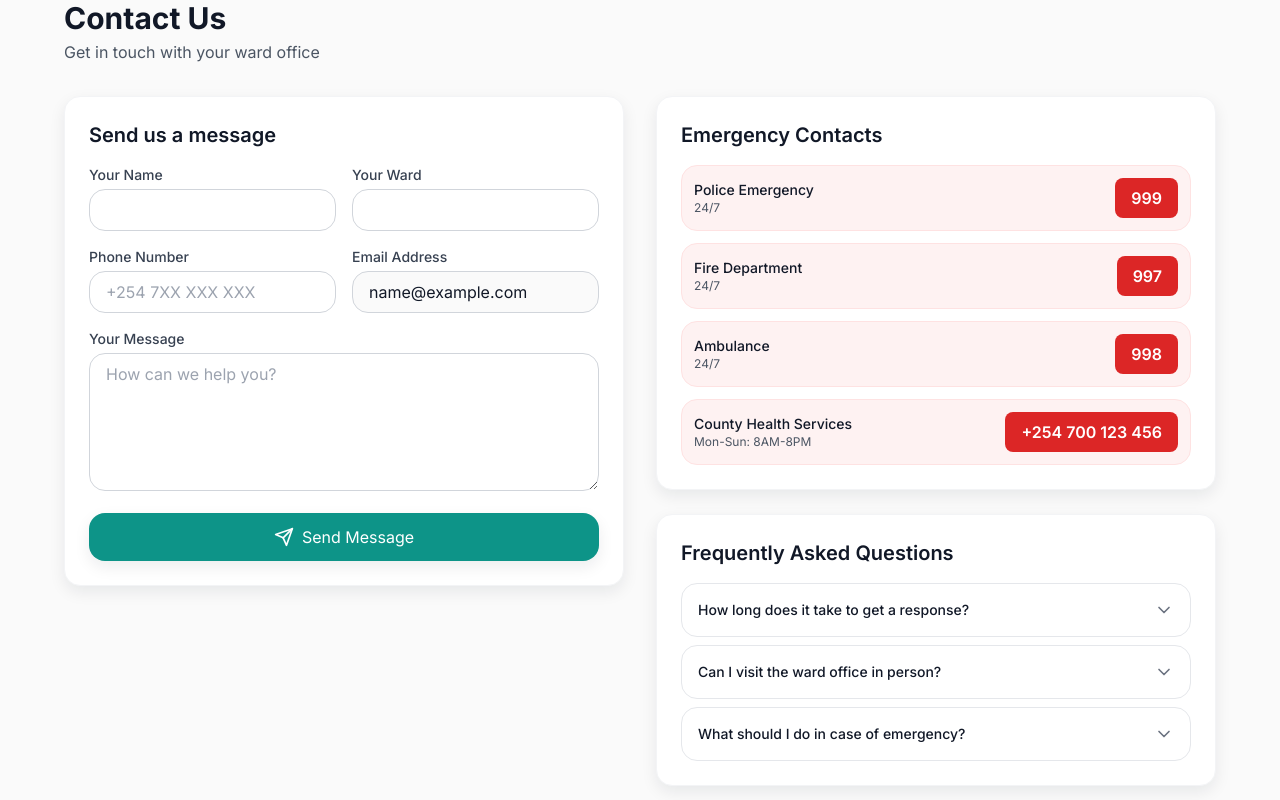
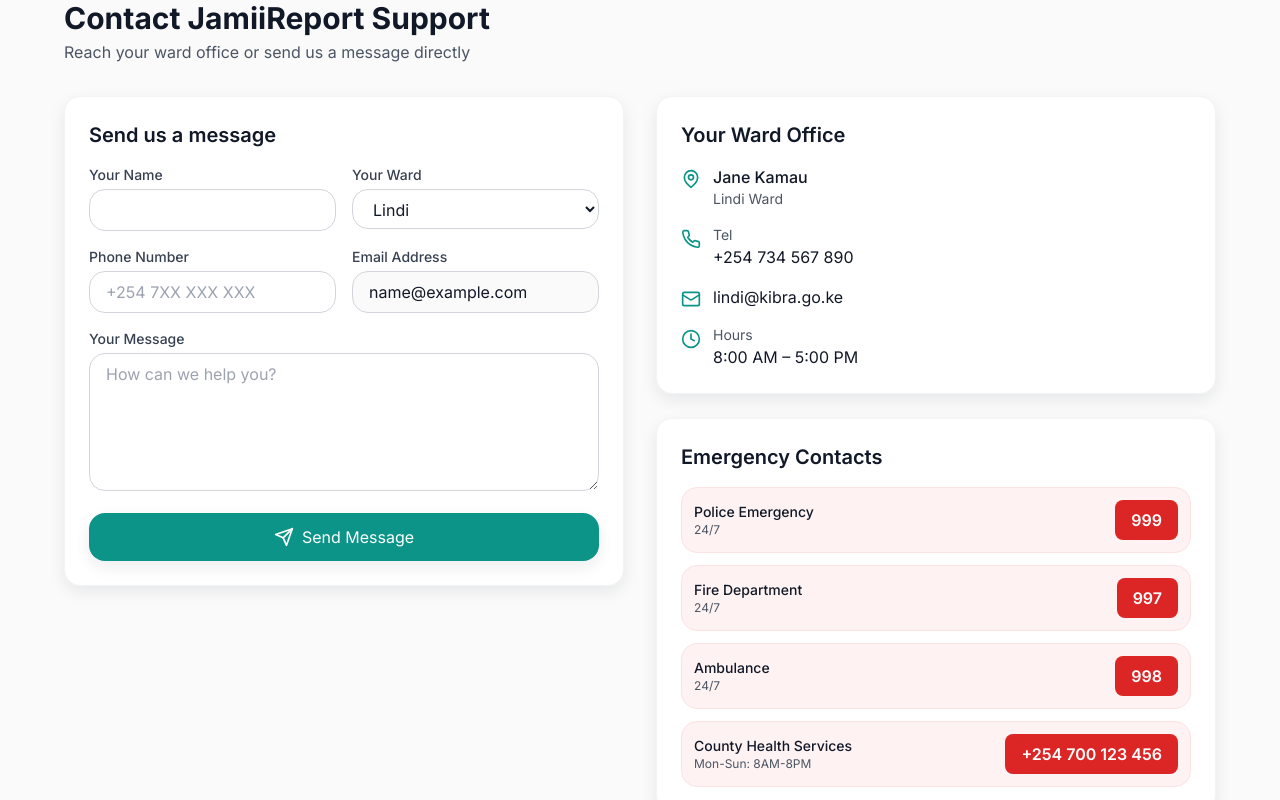
Before and after one commit to Makandi-23/jam11report, a React (Vite) app: page /contact in a window 1280 px wide. Shown: the top 800 px of the page. Built offline with nearby package versions, Linux system fonts and the light colour scheme; no server answers; sample sign-in values are in the browser's storage; what miragejs would draw is missing.

Commit message:
Updated ContactPage.tsx

```diff
--- a/src/pages/AdminWardInsightsPage.tsx
+++ b/src/pages/AdminWardInsightsPage.tsx
@@ -1,19 +1,13 @@
 import React, { useState, useEffect, useRef } from 'react';
 import { motion } from 'framer-motion';
 import {
-  Search, Calendar, Filter, Download, FileImage, FileText,
+  Search, Filter, FileImage, FileText,
   ArrowUpDown, TrendingUp, AlertTriangle, CheckCircle, X
 } from 'lucide-react';
 import { PieChart, Pie, Cell, ResponsiveContainer, Tooltip, Legend } from 'recharts';
 import { useI18n } from '../contexts/I18nContext';
-import { createClient } from '@supabase/supabase-js';
 import html2canvas from 'html2canvas';
 import jsPDF from 'jspdf';
-
-const supabase = createClient(
-  import.meta.env.VITE_SUPABASE_URL,
-  import.meta.env.VITE_SUPABASE_ANON_KEY
-);
 
 interface WardData {
   ward: string;
@@ -25,7 +19,11 @@ interface WardData {
 }
 
 const WARD_COLORS = [
-  '#0d9488', '#14b8a6', '#2dd4bf', '#5eead4', '#99f6e4', '#ccfbf1'
+  '#0d9488',
+  '#EAB308',
+  '#3B82F6',
+  '#10B981',
+  '#374151'
 ];
 
 export default function AdminWardInsightsPage() {
@@ -51,31 +49,51 @@ export default function AdminWardInsightsPage() {
 
   const fetchWardData = async () => {
     try {
-      const wards = ['Makongeni', 'Bombolulu', 'Kisauni', 'Changamwe', 'Likoni', 'Nyali'];
-      const data: WardData[] = [];
+      const wardsData: WardData[] = [
+        {
+          ward: 'Laini Saba',
+          total: 187,
+          active: 45,
+          resolved: 128,
+          urgent: 14,
+          heatIndex: 'high'
+        },
+        {
+          ward: 'Makina',
+          total: 165,
+          active: 52,
+          resolved: 98,
+          urgent: 15,
+          heatIndex: 'high'
+        },
+        {
+          ward: 'Lindi',
+          total: 124,
+          active: 38,
+          resolved: 78,
+          urgent: 8,
+          heatIndex: 'medium'
+        },
+        {
+          ward: 'Sarang\'ombe',
+          total: 98,
+          active: 22,
+          resolved: 68,
+          urgent: 8,
+          heatIndex: 'medium'
+        },
+        {
+          ward: 'Woodley/Kenyatta Golf Course',
+          total: 76,
+          active: 18,
+          resolved: 54,
+          urgent: 4,
+          heatIndex: 'low'
+        }
+      ];
 
-      for (const ward of wards) {
-        const total = Math.floor(Math.random() * 150) + 50;
-        const resolved = Math.floor(total * (Math.random() * 0.4 + 0.3));
-        const active = Math.floor((total - resolved) * 0.7);
-        const urgent = Math.floor(Math.random() * 20) + 5;
-
-        let heatIndex: 'low' | 'medium' | 'high' = 'low';
-        if (urgent > 15 || active > 50) heatIndex = 'high';
-        else if (urgent > 10 || active > 30) heatIndex = 'medium';
-
-        data.push({
-          ward,
-          total,
-          active,
-          resolved,
-          urgent,
-          heatIndex
-        });
-      }
-
-      setWardData(data);
-      setFilteredData(data);
+      setWardData(wardsData);
+      setFilteredData(wardsData);
     } catch (error) {
       console.error('Error fetching ward data:', error);
     } finally {
@@ -211,7 +229,7 @@ export default function AdminWardInsightsPage() {
             {language === 'en' ? 'Ward Insights' : 'Maarifa ya Kata'}
           </h1>
           <p className="text-gray-600 mt-1">
-            {language === 'en' ? 'Data-driven insights across all wards' : 'Maarifa yanayotegemea data katika kata zote'}
+            {language === 'en' ? 'Visual overview of reports across Kibra\'s wards' : 'Muonekano wa ripoti katika kata za Kibra'}
           </p>
         </div>
         <div className="flex gap-3">
@@ -342,28 +360,47 @@ export default function AdminWardInsightsPage() {
           <motion.div
             initial={{ opacity: 0, x: -20 }}
             animate={{ opacity: 1, x: 0 }}
-            className="lg:col-span-2 bg-white rounded-2xl shadow-md p-6 border border-gray-100"
+            className="lg:col-span-2 bg-white rounded-2xl shadow-md p-6 border border-gray-100 hover:shadow-lg hover:shadow-teal-100 transition-all duration-300"
           >
-            <h2 className="text-xl font-bold text-gray-900 mb-4">
+            <h2 className="text-xl font-bold text-gray-900 mb-6">
               {language === 'en' ? 'Reports by Ward' : 'Ripoti kwa Kata'}
             </h2>
-            <ResponsiveContainer width="100%" height={300}>
+            <ResponsiveContainer width="100%" height={320}>
               <PieChart>
                 <Pie
                   data={chartData}
                   cx="50%"
                   cy="50%"
-                  innerRadius={60}
-                  outerRadius={100}
-                  paddingAngle={2}
+                  innerRadius={70}
+                  outerRadius={110}
+                  paddingAngle={3}
                   dataKey="value"
-                  label={({ name, percent }) => `${name} ${(percent * 100).toFixed(0)}%`}
+                  label={({ name, percent }) => `${name}: ${(percent * 100).toFixed(0)}%`}
+                  labelLine={true}
                 >
                   {chartData.map((entry, index) => (
                     <Cell key={`cell-${index}`} fill={WARD_COLORS[index % WARD_COLORS.length]} />
                   ))}
                 </Pie>
-                <Tooltip />
+                <Tooltip
+                  contentStyle={{
+                    backgroundColor: 'white',
+                    border: '1px solid #e5e7eb',
+                    borderRadius: '12px',
+                    padding: '8px 12px',
+                    boxShadow: '0 4px 6px rgba(0,0,0,0.1)'
+                  }}
+                />
+                <Legend
+                  verticalAlign="bottom"
+                  height={36}
+                  iconType="circle"
+                  formatter={(value, entry: any) => (
+                    <span style={{ color: '#374151', fontSize: '13px', fontWeight: 500 }}>
+                      {value}: {entry.payload.value}
+                    </span>
+                  )}
+                />
               </PieChart>
             </ResponsiveContainer>
           </motion.div>
--- a/src/pages/ContactPage.tsx
+++ b/src/pages/ContactPage.tsx
@@ -1,4 +1,5 @@
 import React, { useState } from 'react';
+import { motion } from 'framer-motion';
 import { Mail, Phone, Clock, MapPin, Send, CheckCircle, AlertCircle, ChevronDown, ChevronUp } from 'lucide-react';
 import { useI18n } from '../contexts/I18nContext';
 import { useAuth } from '../contexts/AuthContext';
@@ -12,41 +13,35 @@ interface ContactFormData {
 }
 
 const wardContacts = {
-  makongeni: {
+  'laini saba': {
     name: 'Grace Mwangi',
     phone: '+254 712 345 678',
-    email: 'makongeni@mombasa.go.ke',
-    hours: 'Mon-Fri: 8AM-5PM'
+    email: 'lainisaba@kibra.go.ke',
+    hours: '8:00 AM – 5:00 PM'
   },
-  bombolulu: {
+  makina: {
     name: 'Hassan Omar',
     phone: '+254 723 456 789',
-    email: 'bombolulu@mombasa.go.ke',
-    hours: 'Mon-Fri: 8AM-5PM'
+    email: 'makina@kibra.go.ke',
+    hours: '8:00 AM – 5:00 PM'
   },
-  kisauni: {
+  lindi: {
     name: 'Jane Kamau',
     phone: '+254 734 567 890',
-    email: 'kisauni@mombasa.go.ke',
-    hours: 'Mon-Fri: 8AM-5PM'
+    email: 'lindi@kibra.go.ke',
+    hours: '8:00 AM – 5:00 PM'
   },
-  changamwe: {
+  "sarang'ombe": {
     name: 'Peter Ochieng',
     phone: '+254 745 678 901',
-    email: 'changamwe@mombasa.go.ke',
-    hours: 'Mon-Fri: 8AM-5PM'
+    email: 'sarangombe@kibra.go.ke',
+    hours: '8:00 AM – 5:00 PM'
   },
-  likoni: {
+  'woodley/kenyatta golf course': {
     name: 'Fatuma Ali',
     phone: '+254 756 789 012',
-    email: 'likoni@mombasa.go.ke',
-    hours: 'Mon-Fri: 8AM-5PM'
-  },
-  nyali: {
-    name: 'John Kariuki',
-    phone: '+254 767 890 123',
-    email: 'nyali@mombasa.go.ke',
-    hours: 'Mon-Fri: 8AM-5PM'
+    email: 'woodley@kibra.go.ke',
+    hours: '8:00 AM – 5:00 PM'
   }
 };
 
@@ -79,22 +74,22 @@ const emergencyContacts = [
 
 const faqs = [
   {
-    question_en: 'How long does it take to get a response?',
-    question_sw: 'Inachukua muda gani kupata jibu?',
-    answer_en: 'We typically respond to all inquiries within 24-48 hours during business days.',
-    answer_sw: 'Kwa kawaida tunajibu maswali yote ndani ya masaa 24-48 wakati wa siku za kazi.'
+    question_en: 'How can I track my report?',
+    question_sw: 'Ninawezaje kufuatilia ripoti yangu?',
+    answer_en: 'Once you submit a report, you can track its status from your Dashboard under "My Reports". You\'ll receive updates when the status changes.',
+    answer_sw: 'Ukisha wasilisha ripoti, unaweza kufuatilia hali yake kutoka kwa Dashibodi yako chini ya "Ripoti Zangu". Utapokea masasisho wakati hali inabadilika.'
+  },
+  {
+    question_en: 'How are issues prioritized?',
+    question_sw: 'Masuala yanawekwaje kipaumbele?',
+    answer_en: 'Issues are prioritized based on urgency, community votes, and impact. Emergency issues like security threats are handled immediately.',
+    answer_sw: 'Masuala yanawekwa kipaumbele kulingana na dharura, kura za jamii, na athari. Masuala ya dharura kama vitisho vya usalama vinashughulikiwa mara moja.'
   },
   {
     question_en: 'Can I visit the ward office in person?',
     question_sw: 'Je, naweza kutembelea ofisi ya kata mimi mwenyewe?',
     answer_en: 'Yes, our offices are open Monday to Friday, 8AM-5PM. We recommend calling ahead to schedule an appointment.',
     answer_sw: 'Ndiyo, ofisi zetu zinafunguliwa Jumatatu hadi Ijumaa, 8AM-5PM. Tunapendekeza kupiga simu kabla ya kuja kuweka miadi.'
-  },
-  {
-    question_en: 'What should I do in case of emergency?',
-    question_sw: 'Nifanye nini ikiwa ni dharura?',
-    answer_en: 'For emergencies, please call the appropriate emergency number listed on this page. For urgent but non-emergency issues, you can report through our app.',
-    answer_sw: 'Kwa dharura, tafadhali piga simu nambari ya dharura inayofaa iliyoorodheshwa kwenye ukurasa huu. Kwa masuala ya haraka lakini si dharura, unaweza kuripoti kupitia programu yetu.'
   }
 ];
 
@@ -103,7 +98,7 @@ export default function ContactPage() {
   const { user } = useAuth();
   const [formData, setFormData] = useState<ContactFormData>({
     name: user?.user_metadata?.full_name || '',
-    ward: user?.user_metadata?.ward || '',
+    ward: user?.user_metadata?.ward || 'Lindi',
     phone: '',
     email: user?.email || '',
     message: ''
@@ -114,6 +109,13 @@ export default function ContactPage() {
 
   const handleSubmit = async (e: React.FormEvent) => {
     e.preventDefault();
+
+    if (!formData.name || !formData.ward || !formData.phone || !formData.email || !formData.message) {
+      setSubmitStatus('error');
+      setTimeout(() => setSubmitStatus('idle'), 3000);
+      return;
+    }
+
     setSubmitting(true);
     setSubmitStatus('idle');
 
@@ -141,16 +143,20 @@ export default function ContactPage() {
     <div className="max-w-6xl mx-auto space-y-8">
       <div>
         <h1 className="text-3xl font-bold text-gray-900">
-          {language === 'en' ? 'Contact Us' : 'Wasiliana Nasi'}
+          {language === 'en' ? 'Contact JamiiReport Support' : 'Wasiliana na Msaada wa JamiiReport'}
         </h1>
         <p className="text-gray-600 mt-1">
-          {language === 'en' ? 'Get in touch with your ward office' : 'Wasiliana na ofisi ya kata yako'}
+          {language === 'en' ? 'Reach your ward office or send us a message directly' : 'Wasiliana na ofisi ya kata yako au tutumie ujumbe moja kwa moja'}
         </p>
       </div>
 
       <div className="grid grid-cols-1 lg:grid-cols-2 gap-8">
         <div className="space-y-6">
-          <div className="bg-white rounded-2xl shadow-md p-6 border border-gray-100">
+          <motion.div
+            initial={{ opacity: 0, y: 20 }}
+            animate={{ opacity: 1, y: 0 }}
+            className="bg-white rounded-2xl shadow-md p-6 border border-gray-100 hover:shadow-lg hover:shadow-teal-100 transition-all duration-300"
+          >
             <h2 className="text-xl font-semibold text-gray-900 mb-4">
               {language === 'en' ? 'Send us a message' : 'Tutumie ujumbe'}
             </h2>
@@ -173,14 +179,19 @@ export default function ContactPage() {
                   <label className="block text-sm font-medium text-gray-700 mb-1">
                     {language === 'en' ? 'Your Ward' : 'Kata Yako'}
                   </label>
-                  <input
-                    type="text"
+                  <select
                     required
                     value={formData.ward}
                     onChange={(e) => setFormData({ ...formData, ward: e.target.value })}
-                    className="w-full px-4 py-2 border border-gray-300 rounded-xl focus:outline-none focus:ring-2 focus:ring-teal-500"
+                    className="w-full px-4 py-2 border border-gray-300 rounded-xl focus:outline-none focus:ring-2 focus:ring-teal-500 bg-white"
                     disabled={!!user?.user_metadata?.ward}
-                  />
+                  >
+                    <option value="Lindi">Lindi</option>
+                    <option value="Makina">Makina</option>
+                    <option value="Woodley/Kenyatta Golf Course">Woodley/Kenyatta Golf Course</option>
+                    <option value="Sarang'ombe">Sarang'ombe</option>
+                    <option value="Laini Saba">Laini Saba</option>
+                  </select>
                 </div>
               </div>
 
@@ -228,21 +239,29 @@ export default function ContactPage() {
               </div>
 
               {submitStatus === 'success' && (
-                <div className="flex items-center gap-2 p-3 bg-green-50 text-green-700 rounded-xl border border-green-200">
+                <motion.div
+                  initial={{ opacity: 0, scale: 0.9 }}
+                  animate={{ opacity: 1, scale: 1 }}
+                  className="flex items-center gap-2 p-3 bg-green-50 text-green-700 rounded-xl border border-green-200"
+                >
                   <CheckCircle className="h-5 w-5 flex-shrink-0" />
                   <span className="text-sm">
-                    {language === 'en' ? 'Message sent successfully!' : 'Ujumbe umetumwa!'}
+                    {language === 'en' ? '✅ Your message has been sent!' : '✅ Ujumbe wako umetumwa!'}
                   </span>
-                </div>
+                </motion.div>
               )}
 
               {submitStatus === 'error' && (
-                <div className="flex items-center gap-2 p-3 bg-red-50 text-red-700 rounded-xl border border-red-200">
+                <motion.div
+                  initial={{ opacity: 0, scale: 0.9 }}
+                  animate={{ opacity: 1, scale: 1 }}
+                  className="flex items-center gap-2 p-3 bg-red-50 text-red-700 rounded-xl border border-red-200"
+                >
                   <AlertCircle className="h-5 w-5 flex-shrink-0" />
                   <span className="text-sm">
-                    {language === 'en' ? 'Failed to send message. Please try again.' : 'Imeshindwa kutuma ujumbe. Tafadhali jaribu tena.'}
+                    {language === 'en' ? '⚠️ Please fill in all fields.' : '⚠️ Tafadhali jaza sehemu zote.'}
                   </span>
-                </div>
+                </motion.div>
               )}
 
               <button
@@ -263,12 +282,17 @@ export default function ContactPage() {
                 )}
               </button>
             </form>
-          </div>
+          </motion.div>
         </div>
 
         <div className="space-y-6">
           {wardContact && (
-            <div className="bg-white rounded-2xl shadow-md p-6 border border-gray-100">
+            <motion.div
+              initial={{ opacity: 0, y: 20 }}
+              animate={{ opacity: 1, y: 0 }}
+              transition={{ delay: 0.1 }}
+              className="bg-white rounded-2xl shadow-md p-6 border border-gray-100 hover:shadow-lg hover:shadow-teal-100 transition-all duration-300"
+            >
               <h2 className="text-xl font-semibold text-gray-900 mb-4">
                 {language === 'en' ? 'Your Ward Office' : 'Ofisi ya Kata Yako'}
               </h2>
@@ -283,7 +307,8 @@ export default function ContactPage() {
                 <div className="flex items-start gap-3">
                   <Phone className="h-5 w-5 text-teal-600 mt-1 flex-shrink-0" />
                   <div>
-                    <p className="text-gray-900">{wardContact.phone}</p>
+                    <p className="text-sm text-gray-600">{language === 'en' ? 'Tel' : 'Simu'}</p>
+                    <a href={`tel:${wardContact.phone}`} className="text-gray-900 hover:text-teal-600 transition-colors">{wardContact.phone}</a>
                   </div>
                 </div>
                 <div className="flex items-start gap-3">
@@ -295,20 +320,32 @@ export default function ContactPage() {
                 <div className="flex items-start gap-3">
                   <Clock className="h-5 w-5 text-teal-600 mt-1 flex-shrink-0" />
                   <div>
+                    <p className="text-sm text-gray-600">{language === 'en' ? 'Hours' : 'Masaa'}</p>
                     <p className="text-gray-900">{wardContact.hours}</p>
                   </div>
                 </div>
               </div>
-            </div>
+            </motion.div>
           )}
 
-          <div className="bg-white rounded-2xl shadow-md p-6 border border-gray-100">
+          <motion.div
+            initial={{ opacity: 0, y: 20 }}
+            animate={{ opacity: 1, y: 0 }}
+            transition={{ delay: 0.2 }}
+            className="bg-white rounded-2xl shadow-md p-6 border border-gray-100 hover:shadow-lg hover:shadow-red-100 transition-all duration-300"
+          >
             <h2 className="text-xl font-semibold text-gray-900 mb-4">
               {language === 'en' ? 'Emergency Contacts' : 'Nambari za Dharura'}
             </h2>
             <div className="space-y-3">
               {emergencyContacts.map((contact, index) => (
-                <div key={index} className="flex items-center justify-between p-3 bg-red-50 rounded-xl border border-red-100">
+                <motion.div
+                  key={index}
+                  initial={{ opacity: 0, x: -20 }}
+                  animate={{ opacity: 1, x: 0 }}
+                  transition={{ delay: 0.3 + index * 0.05 }}
+                  className="flex items-center justify-between p-3 bg-red-50 rounded-xl border border-red-100 hover:shadow-md transition-shadow"
+                >
                   <div>
                     <p className="font-medium text-gray-900 text-sm">
                       {language === 'en' ? contact.name_en : contact.name_sw}
@@ -321,21 +358,27 @@ export default function ContactPage() {
                   >
                     {contact.phone}
                   </a>
-                </div>
+                </motion.div>
               ))}
             </div>
-          </div>
+          </motion.div>
 
-          <div className="bg-white rounded-2xl shadow-md p-6 border border-gray-100">
+          <motion.div
+            initial={{ opacity: 0, y: 20 }}
+            animate={{ opacity: 1, y: 0 }}
+            transition={{ delay: 0.3 }}
+            className="bg-white rounded-2xl shadow-md p-6 border border-gray-100 hover:shadow-lg hover:shadow-teal-100 transition-all duration-300"
+          >
             <h2 className="text-xl font-semibold text-gray-900 mb-4">
               {language === 'en' ? 'Frequently Asked Questions' : 'Maswali Yanayoulizwa Mara kwa Mara'}
             </h2>
             <div className="space-y-2">
               {faqs.map((faq, index) => (
                 <div key={index} className="border border-gray-200 rounded-xl overflow-hidden">
-                  <button
+                  <motion.button
                     onClick={() => setExpandedFaq(expandedFaq === index ? null : index)}
                     className="w-full flex items-center justify-between p-4 hover:bg-gray-50 transition-colors text-left"
+                    whileHover={{ scale: 1.01 }}
                   >
                     <span className="font-medium text-gray-900 text-sm">
                       {language === 'en' ? faq.question_en : faq.question_sw}
@@ -345,16 +388,21 @@ export default function ContactPage() {
                     ) : (
                       <ChevronDown className="h-5 w-5 text-gray-500 flex-shrink-0" />
                     )}
-                  </button>
+                  </motion.button>
                   {expandedFaq === index && (
-                    <div className="px-4 pb-4 text-sm text-gray-600 border-t border-gray-100 pt-3">
+                    <motion.div
+                      initial={{ opacity: 0, height: 0 }}
+                      animate={{ opacity: 1, height: 'auto' }}
+                      exit={{ opacity: 0, height: 0 }}
+                      className="px-4 pb-4 text-sm text-gray-600 border-t border-gray-100 pt-3"
+                    >
                       {language === 'en' ? faq.answer_en : faq.answer_sw}
-                    </div>
+                    </motion.div>
                   )}
                 </div>
               ))}
             </div>
-          </div>
+          </motion.div>
         </div>
       </div>
     </div>
```
